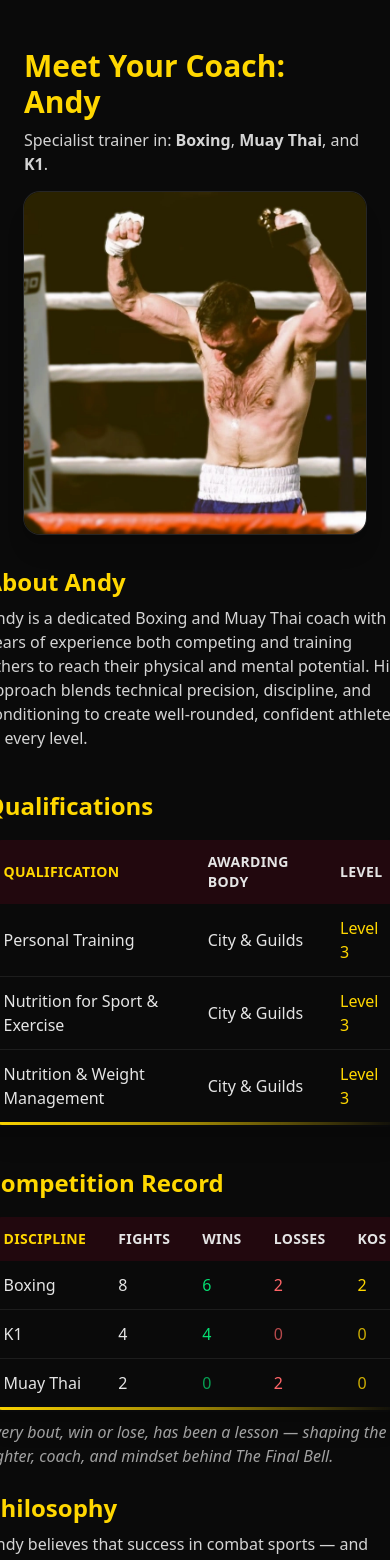
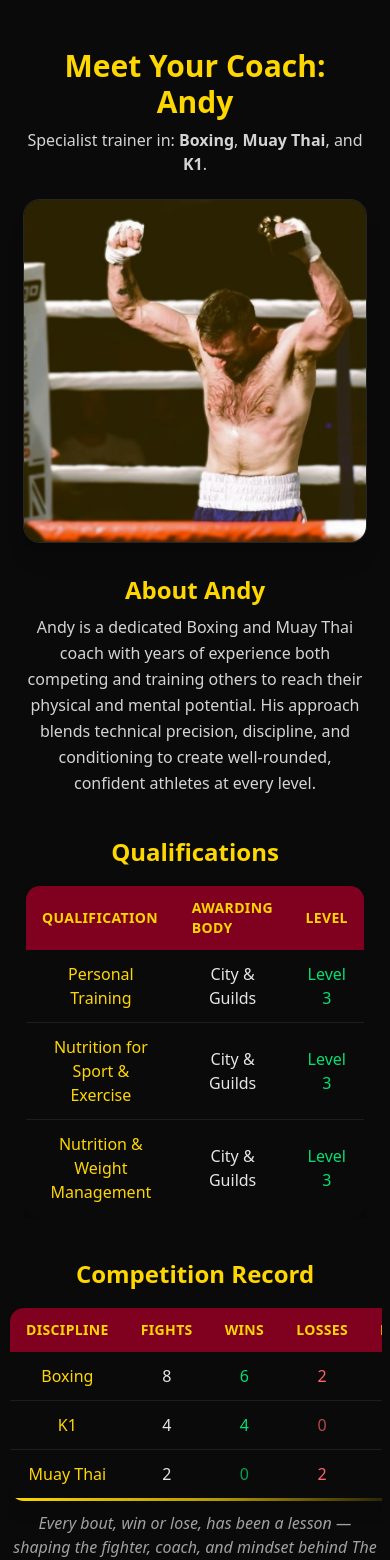
Before and after one commit to apstevens/the-final-bell, a React (Vite) app: page /about in a window 390 px wide. Shown: the top 1560 px of the page. Built offline with nearby package versions, Linux system fonts and the light colour scheme.

Commit message:
Amended about page styling to make it responsive

```diff
--- a/src/pages/About.tsx
+++ b/src/pages/About.tsx
@@ -1,83 +1,97 @@
 // About.tsx
 
-import { Bell } from 'lucide-react';
-import imgUrl from '../assets/victory_vintage.webp';
+import { Bell } from "lucide-react";
+import imgUrl from "../assets/victory_vintage.webp";
 
 export default function About() {
   return (
-    <main className="items-center min-h-screen bg-neutral-950 text-neutral-100 px-6 py-12 md:px-8">
-      <div className='w-full flex flex-col items-center'>
-            <h1 className="text-3xl font-bold text-secondary">Meet Your Coach: Andy</h1>
+    <main className="min-h-screen bg-neutral-950 text-neutral-100 px-6 py-12 flex flex-col items-center text-center">
+      <div className="w-full max-w-3xl flex flex-col items-center">
+        <h1 className="text-3xl font-bold text-secondary">
+          Meet Your Coach: Andy
+        </h1>
         <p className="mt-2 text-neutral-300">
-            Specialist trainer in: <strong>Boxing</strong>, <strong>Muay Thai</strong>, and <strong>K1</strong>.
+          Specialist trainer in: <strong>Boxing</strong>,{" "}
+          <strong>Muay Thai</strong>, and <strong>K1</strong>.
         </p>
 
-        <div className="w-full max-w-md overflow-hidden rounded-2xl ring-1 shadow-xl mt-4 flex flex-wrap gap-3 ring-neutral-800">
+        {/* Centered image */}
+        <div className="mt-6 w-full max-w-sm overflow-hidden rounded-2xl ring-1 ring-neutral-800 shadow-xl">
           <img
             src={imgUrl}
             alt="Andy, your boxing and Muay Thai fitness coach"
-            className="w-2xl rounded-1xl ring-1 ring-neutral-800"
+            className="w-full h-auto object-cover"
           />
         </div>
 
-        <section className="mt-8 space-y-6">
+        {/* Content sections */}
+        <section className="mt-8 w-full space-y-10 text-center">
+          {/* About */}
           <div>
-            <h2 className="text-2xl font-semibold text-secondary">About Andy</h2>
-            <p className="mt-2 text-neutral-300">
-                Andy is a dedicated Boxing and Muay Thai coach with years of experience both competing and
-                training others to reach their physical and mental potential. His approach blends technical
-                precision, discipline, and conditioning to create well-rounded, confident athletes at every level.
+            <h2 className="text-2xl font-semibold text-secondary">
+              About Andy
+            </h2>
+            <p className="mt-2 text-neutral-300 leading-relaxed">
+              Andy is a dedicated Boxing and Muay Thai coach with years of
+              experience both competing and training others to reach their
+              physical and mental potential. His approach blends technical
+              precision, discipline, and conditioning to create well-rounded,
+              confident athletes at every level.
             </p>
           </div>
 
+          {/* Qualifications */}
           <div>
-                <section className="mt-10">
-                <h2 className="text-2xl font-bold text-secondary mb-4">Qualifications</h2>
-
-                <table className="w-full table-auto border-collapse overflow-hidden rounded-2xl border-2 border-secondary/40 bg-neutral-950 text-neutral-200 shadow-xl">
-                    <thead className="bg-primary/20">
+            <h2 className="text-2xl font-bold text-secondary mb-4">
+              Qualifications
+            </h2>
+            <div className="overflow-x-auto">
+              <table className="w-full table-auto border-collapse overflow-hidden rounded-2xl border-2 border-secondary/40 bg-neutral-950 text-neutral-200 shadow-xl mx-auto">
+                <thead className="bg-[#800020] text-secondary">
                   <tr className="text-left text-sm uppercase tracking-wide">
-                        <th className="px-4 py-3 font-semibold text-secondary">Qualification</th>
+                    <th className="px-4 py-3 font-semibold text-secondary">
+                      Qualification
+                    </th>
                     <th className="px-4 py-3 font-semibold">Awarding Body</th>
                     <th className="px-4 py-3 font-semibold">Level</th>
                   </tr>
                 </thead>
                 <tbody className="divide-y divide-neutral-800/70">
-                    <tr className="hover:bg-neutral-900/60 transition-colors">
-                        <td className="px-4 py-3 font-medium">Personal Training</td>
+                  <tr className="hover:bg-primary-light transition-colors">
+                    <td className="px-4 py-3 font-medium text-secondary">
+                      Personal Training
+                    </td>
                     <td className="px-4 py-3">City &amp; Guilds</td>
-                        <td className="px-4 py-3 text-secondary">Level 3</td>
+                    <td className="px-4 py-3 text-green-400">Level 3</td>
                   </tr>
-                    <tr className="hover:bg-neutral-900/60 transition-colors">
-                        <td className="px-4 py-3 font-medium">Nutrition for Sport &amp; Exercise</td>
+                  <tr className="hover:bg-primary-light transition-colors">
+                    <td className="px-4 py-3 font-medium text-secondary">
+                      Nutrition for Sport &amp; Exercise
+                    </td>
                     <td className="px-4 py-3">City &amp; Guilds</td>
-                        <td className="px-4 py-3 text-secondary">Level 3</td>
+                    <td className="px-4 py-3 text-green-400">Level 3</td>
                   </tr>
-                    <tr className="hover:bg-neutral-900/60 transition-colors">
-                        <td className="px-4 py-3 font-medium">Nutrition &amp; Weight Management</td>
+                  <tr className="hover:bg-primary-light transition-colors">
+                    <td className="px-4 py-3 font-medium text-secondary">
+                      Nutrition &amp; Weight Management
+                    </td>
                     <td className="px-4 py-3">City &amp; Guilds</td>
-                        <td className="px-4 py-3 text-secondary">Level 3</td>
+                    <td className="px-4 py-3 text-green-400">Level 3</td>
                   </tr>
                 </tbody>
-                    <tfoot>
-                    <tr>
-                        <td colSpan={3} className="h-1 bg-gradient-to-r from-secondary via-secondary/60 to-secondary/0"></td>
-                    </tr>
-                    </tfoot>
               </table>
-                </section>
+            </div>
           </div>
 
-            <div>
-                <section className="mt-10">
-                    <h2 className="text-2xl font-semibold text-secondary mb-4">Competition Record</h2>
-                    <table className="w-full table-auto overflow-hidden rounded-2xl border-2 border-secondary/40 bg-neutral-950 text-neutral-200 shadow-xl">
-                        <caption className="sr-only">Competition record by discipline</caption>
-
-                        {/* Header row */}
-                        <thead className="bg-primary/20">
+          {/* Competition Record */}
+          <div className="-mx-4 md:mx-0 w-[calc(100%+2rem)] md:w-full overflow-x-auto">
+            <h2 className="text-2xl font-semibold text-secondary mb-4">
+              Competition Record
+            </h2>
+            <table className="w-full table-auto overflow-hidden rounded-2xl border-2 border-secondary/40 bg-neutral-950 text-neutral-200 shadow-lg mx-auto">
+              <thead className="bg-[#800020] text-secondary">
                 <tr className="text-left text-sm uppercase tracking-wide">
-                            <th className="px-4 py-3 font-semibold text-secondary">Discipline</th>
+                  <th className="px-4 py-3 font-semibold">Discipline</th>
                   <th className="px-4 py-3 font-semibold">Fights</th>
                   <th className="px-4 py-3 font-semibold">Wins</th>
                   <th className="px-4 py-3 font-semibold">Losses</th>
@@ -86,22 +100,26 @@ export default function About() {
               </thead>
 
               <tbody className="divide-y divide-neutral-800/70">
-                            <tr className="hover:bg-neutral-900/60 transition-colors">
-                            <td className="px-4 py-3 font-medium">Boxing</td>
+                <tr className="hover:bg-primary-light transition-colors">
+                  <td className="px-4 py-3 font-medium text-secondary">
+                    Boxing
+                  </td>
                   <td className="px-4 py-3">8</td>
                   <td className="px-4 py-3 text-green-400">6</td>
                   <td className="px-4 py-3 text-red-400">2</td>
                   <td className="px-4 py-3 text-secondary">2</td>
                 </tr>
-                            <tr className="hover:bg-neutral-900/60 transition-colors">
-                            <td className="px-4 py-3 font-medium">K1</td>
+                <tr className="hover:bg-primary-light  transition-colors">
+                  <td className="px-4 py-3 font-medium text-secondary">K1</td>
                   <td className="px-4 py-3">4</td>
                   <td className="px-4 py-3 text-green-400">4</td>
                   <td className="px-4 py-3 text-red-400/70">0</td>
                   <td className="px-4 py-3 text-secondary/80">0</td>
                 </tr>
-                            <tr className="hover:bg-neutral-900/60 transition-colors">
-                            <td className="px-4 py-3 font-medium">Muay Thai</td>
+                <tr className="hover:bg-primary-light  transition-colors">
+                  <td className="px-4 py-3 font-medium text-secondary">
+                    Muay Thai
+                  </td>
                   <td className="px-4 py-3">2</td>
                   <td className="px-4 py-3 text-green-400/70">0</td>
                   <td className="px-4 py-3 text-red-400">2</td>
@@ -109,34 +127,32 @@ export default function About() {
                 </tr>
               </tbody>
 
-                        {/* Bottom accent bar */}
               <tfoot>
                 <tr>
-                            <td colSpan={5} className="h-1 bg-gradient-to-r from-secondary via-secondary/60 to-secondary/0"></td>
+                  <td
+                    colSpan={5}
+                    className="h-1 bg-gradient-to-r from-[#FFD700] via-[#FFD700]/70 to-transparent"
+                  ></td>
                 </tr>
               </tfoot>
             </table>
+
             <p className="mt-2 text-neutral-400 italic">
-                        Every bout, win or lose, has been a lesson — shaping the fighter, coach, and mindset behind The Final Bell.
+              Every bout, win or lose, has been a lesson — shaping the fighter,
+              coach, and mindset behind The Final Bell.
             </p>
-                </section>
           </div>
 
-            <div>
-            <h2 className="text-2xl font-semibold text-secondary">Philosophy</h2>
-            <p className="mt-2 text-neutral-300">
-                Andy believes that success in combat sports — and fitness — is built on resilience, discipline,
-                and intelligent training. His sessions are designed to push limits while maintaining focus on
-                technique, recovery, and progression.
+          {/* Return Home */}
+          <div className="flex flex-col items-center group transition-colors mt-8">
+            <a href="/" className="flex flex-col items-center">
+              <Bell className="h-8 w-8 text-secondary mt-4 mb-2 transition-colors group-hover:text-primary" />
+              <p className="text-neutral-400 transition-colors group-hover:text-primary">
+                Return to Home
               </p>
+            </a>
           </div>
         </section>
-      </div>
-      <div className="w-full flex flex-col items-center group transition-colors">
-        <a href="/" className="flex flex-col items-center">
-          <Bell className="h-8 w-8 text-secondary mt-8 mb-2 transition-colors group-hover:text-primary" />
-          <p className="text-neutral-400 transition-colors group-hover:text-primary">Return to Home</p>
-        </a>
       </div>
     </main>
   );
```
Lines whose indentation alone changed are shown as unchanged.
